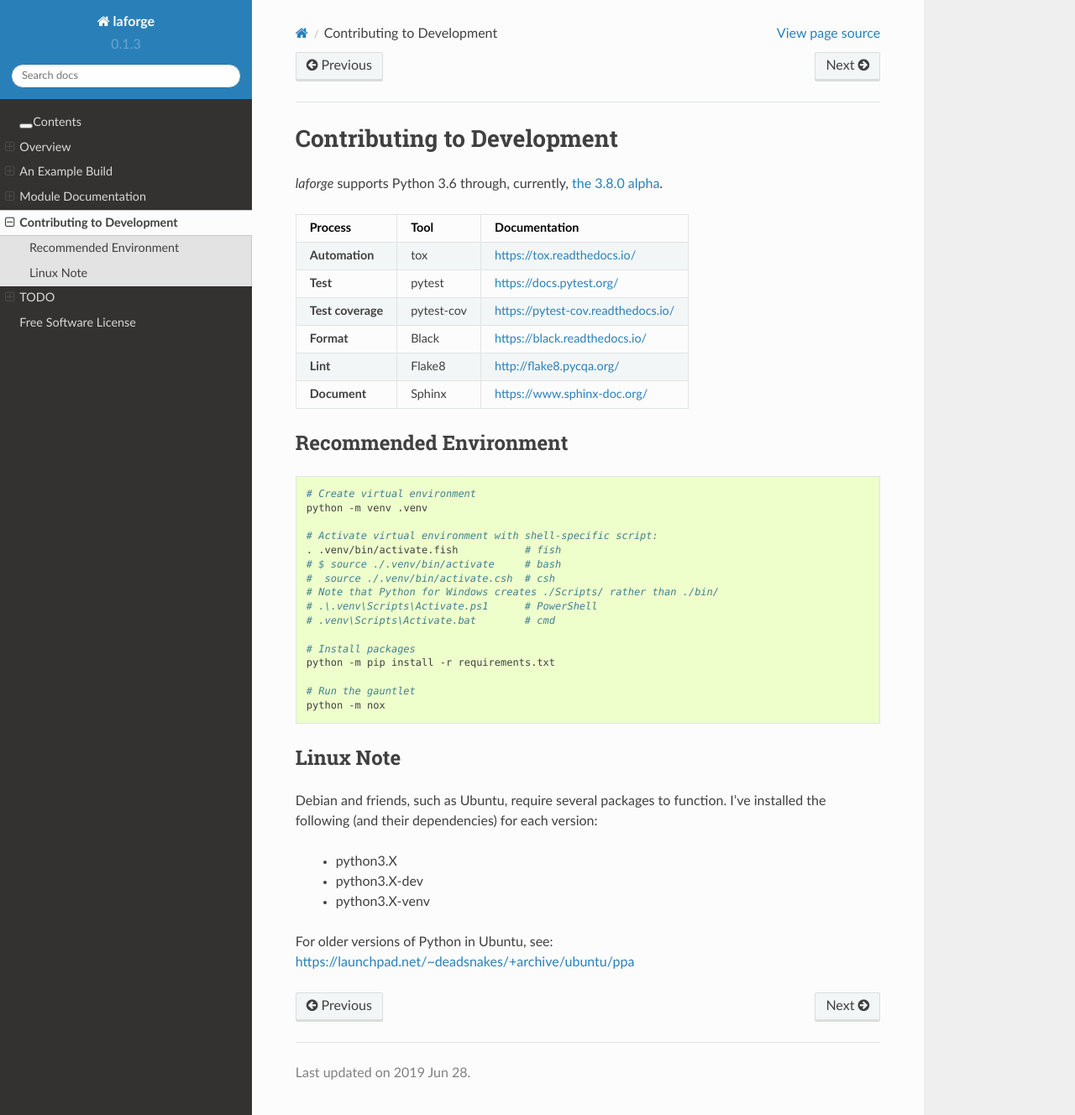
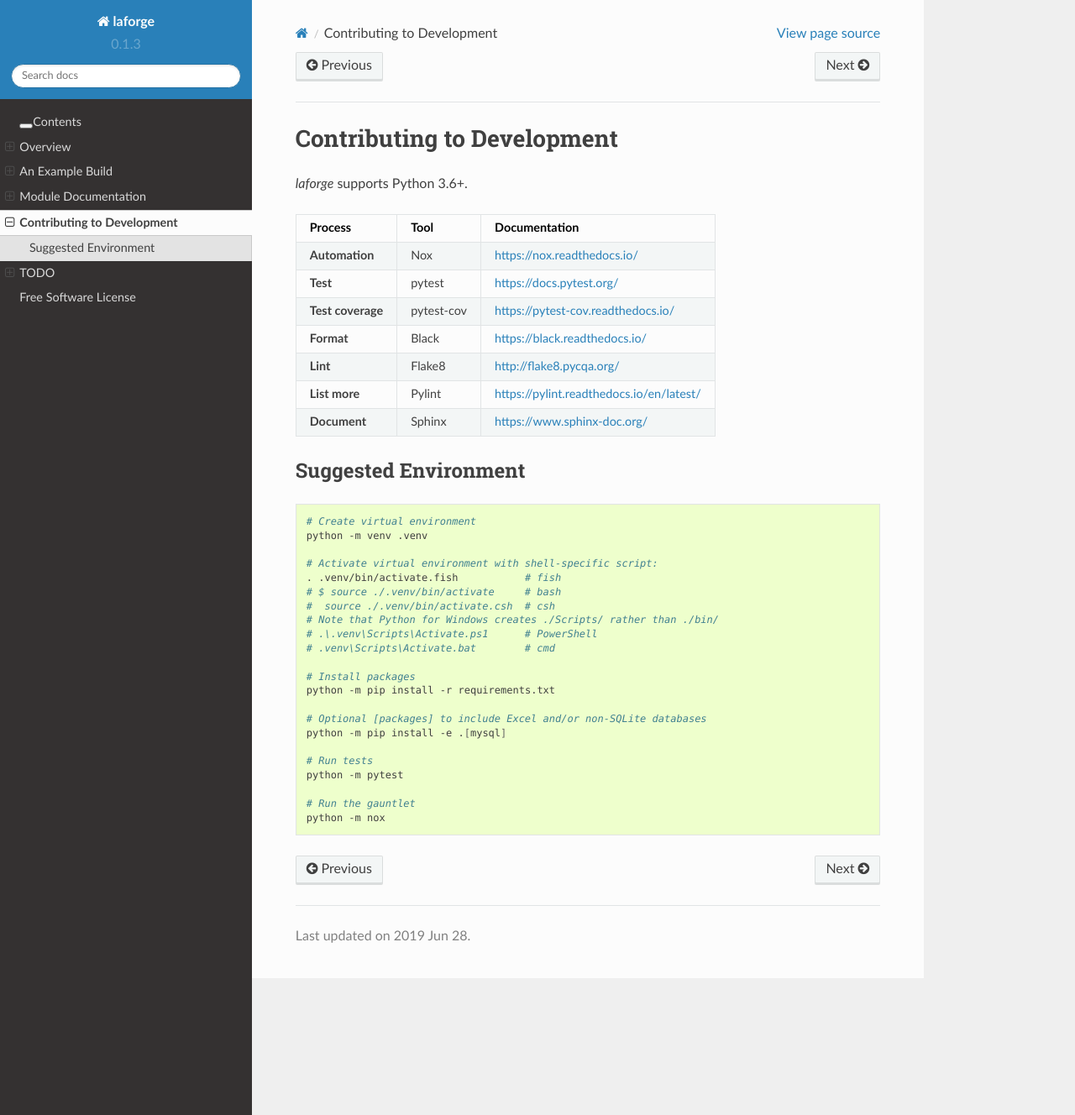
Before and after one commit to vaneseltine/laforge, a Sphinx documentation site: the page built from docs/development.rst, in a window 1280 px wide and 1328 px high. Shown: the whole window at 84% size. Built offline with Sphinx 7.4.7 and the Read the Docs theme 2.0.0, drawn with Linux system fonts in a browser that asks for light colours.

Commit message:
[docs] Overhaul of development.rst

```diff
--- a/docs/development.rst
+++ b/docs/development.rst
@@ -2,21 +2,22 @@
 Contributing to Development
 ********************************
 
-*laforge* supports Python 3.6 through, currently, `the 3.8.0 alpha <https://docs.python.org/dev/>`_.
+*laforge* supports Python 3.6+.
 
-==================  =========== =========================================
+==================  =========== ==============================================
 Process             Tool         Documentation
-==================  =========== =========================================
-**Automation**      tox          `<https://tox.readthedocs.io/>`_
+==================  =========== ==============================================
+**Automation**      Nox          `<https://nox.readthedocs.io/>`_
 **Test**            pytest       `<https://docs.pytest.org/>`_
 **Test coverage**   pytest-cov   `<https://pytest-cov.readthedocs.io/>`_
 **Format**          Black        `<https://black.readthedocs.io/>`_
 **Lint**            Flake8       `<http://flake8.pycqa.org/>`_
+**List more**       Pylint       `<https://pylint.readthedocs.io/en/latest/>`_
 **Document**        Sphinx       `<https://www.sphinx-doc.org/>`_
-==================  =========== =========================================
+==================  =========== ==============================================
 
 
-Recommended Environment
+Suggested Environment
 ================================
 
 .. code-block:: shell
@@ -35,18 +36,11 @@ Recommended Environment
     # Install packages
     python -m pip install -r requirements.txt
 
+    # Optional [packages] to include Excel and/or non-SQLite databases
+    python -m pip install -e .[mysql]
+
+    # Run tests
+    python -m pytest
+
     # Run the gauntlet
     python -m nox
-
-Linux Note
-===========
-
-Debian and friends, such as Ubuntu, require several packages to function.
-I've installed the following (and their dependencies) for each version:
-
-    - python3.X
-    - python3.X-dev
-    - python3.X-venv
-
-For older versions of Python in Ubuntu, see:
-https://launchpad.net/~deadsnakes/+archive/ubuntu/ppa
```
Also changed, not shown: 1 other file.
